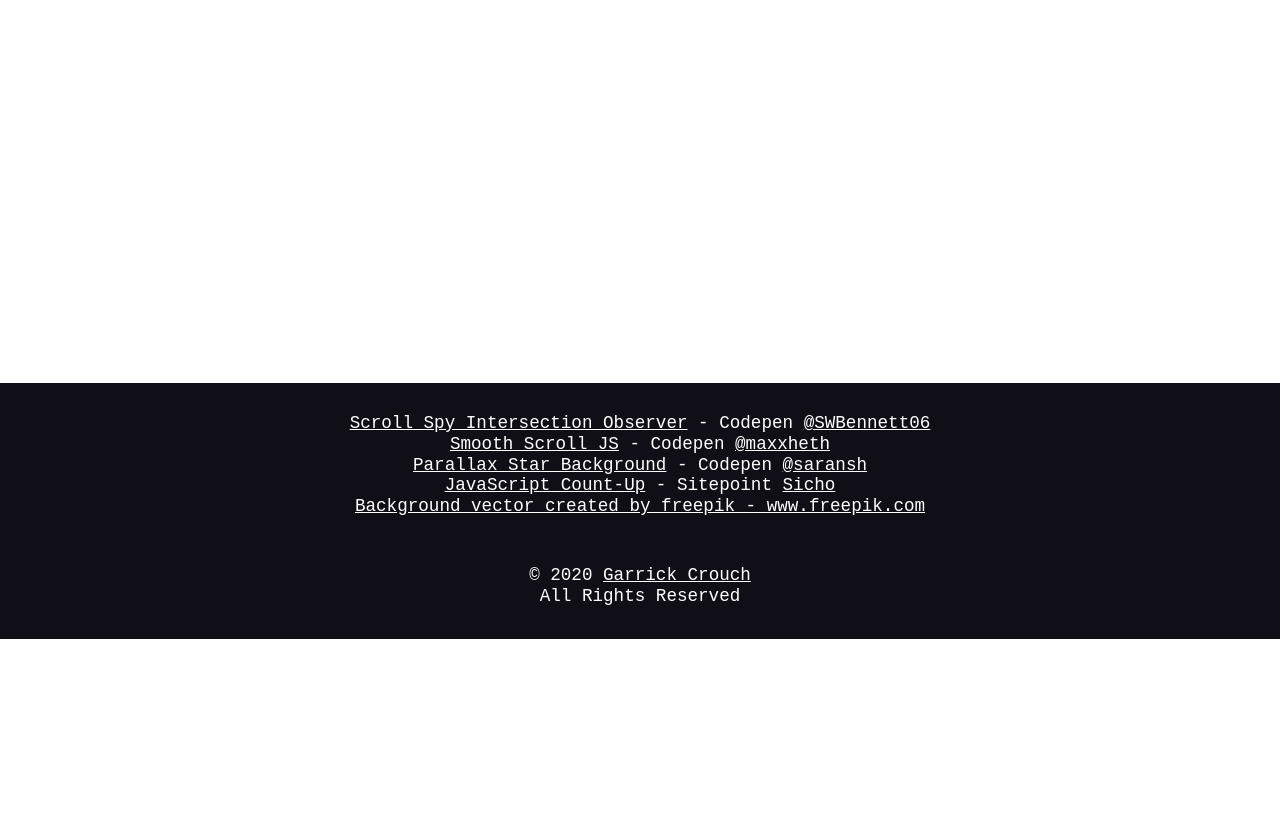
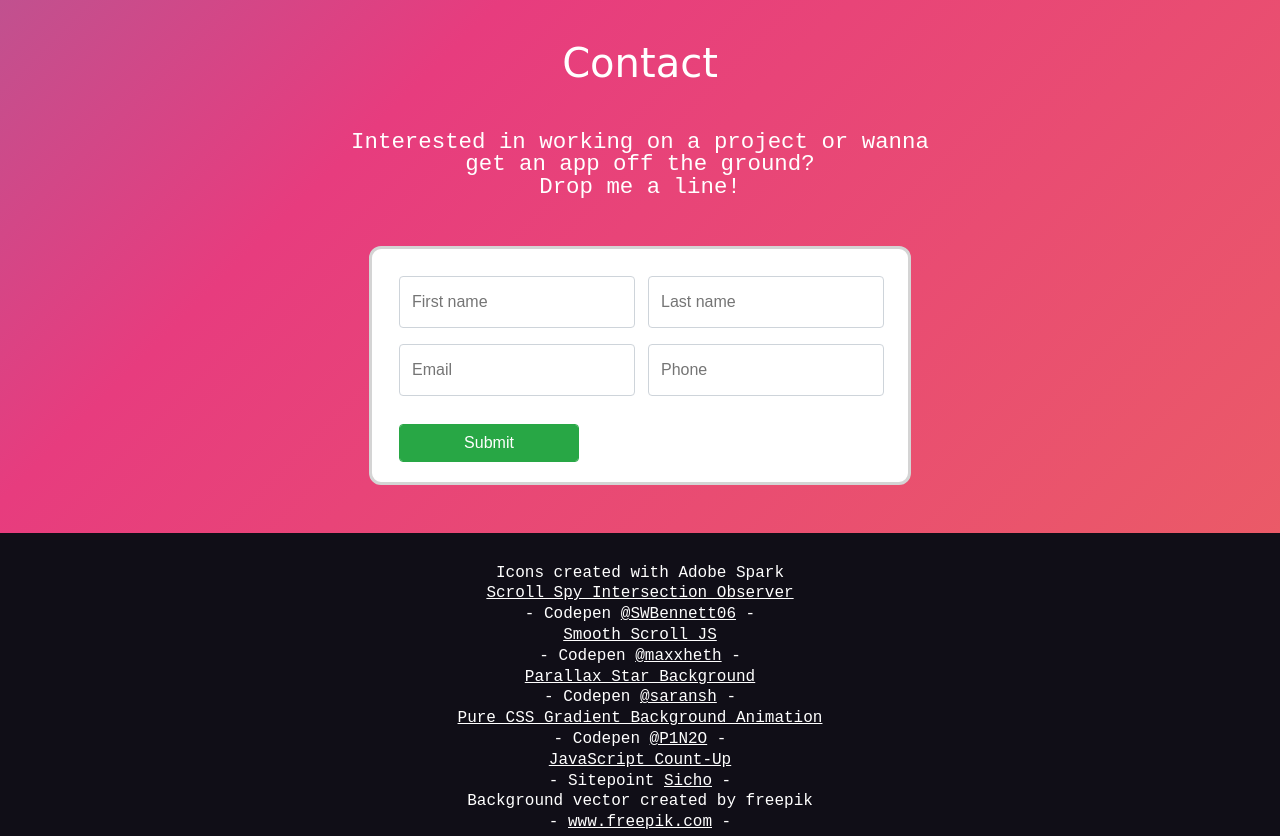
Before and after one commit to localpathcomp/localpathcomp.github.io, a plain HTML site: page index.html in a window 1280 px wide. Shown: the part 1420-2256 px from the top of the page. Before the commit the page ends 2059 px from the top, so only its background shows below. Drawn offline with Linux system fonts and the light colour scheme; a web font is replaced by a local one.

```diff
--- a/css/style.css
+++ b/css/style.css
@@ -185,6 +185,11 @@ nav {
     align-items: center;
 }
 
+.scrolling {
+    background: rgba(0, 0, 0, 0.75);
+    transition: background-color 0.5s ease;
+}
+
 nav ul {
     display: flex;
     list-style: none;
@@ -258,9 +263,19 @@ main {
     margin-bottom: 2rem;
 }
 
+.mb-3 {
+    margin-bottom: 3rem;
+}
+
 span.observe {
     top: 50%;
     left: 0;
+}
+
+.section-title {
+    font-family: 'Chango', cursive;
+    font-size: 2.5rem;
+    color: #fff;
 }
 
 
@@ -276,7 +291,7 @@ footer {
 footer a,
 footer p {
     color: #fff;
-    font-size: 1.1rem;
+    font-size: 1rem;
     line-height: 1.3rem;
 }
 
@@ -295,12 +310,6 @@ footer p {
     line-height: 1.5;
     text-align: center;
     margin: 160px 0 120px;
-}
-
-.landing h1 span:first-of-type,
-.about h2 {
-    font-family: 'Chango', cursive;
-    font-size: 2.5rem;
 }
 
 .planet-wrap {
@@ -546,6 +555,89 @@ div.spaceman-wrapper {
 
 /* contact */
 
+section.contact {
+    display: flex;
+    flex-flow: column wrap;
+    align-items: center;
+    padding-top: 112px;
+    background: linear-gradient(-45deg, #ee7752, #e73c7e, #23a6d5, #23d5ab);
+    background-size: 400% 400%;
+    animation: contact-gradient 15s ease infinite;
+}
+
+.contact p {
+    font-size: 1.4rem;
+    color: #fff;
+    line-height: 1.4rem;
+    font-family: monospace;
+    text-align: center;
+    width: 85%;
+    max-width: 620px;
+}
+
+@keyframes contact-gradient {
+    0% {
+        background-position: 0% 50%;
+    }
+    50% {
+        background-position: 100% 50%;
+    }
+    100% {
+        background-position: 0% 50%;
+    }
+}
+
+
+/* form */
+
+div.form-wrapper {
+    padding: 1.2rem;
+    border-radius: 12px;
+    background: #fff;
+    border: .2rem solid #d4d4d4;
+}
+
+form .col {
+    margin: .5rem;
+}
+
+.form-control {
+    display: block;
+    width: 90%;
+    height: calc(1.5em + .75rem + 2px);
+    padding: .375rem .75rem;
+    font-size: 1rem;
+    font-weight: 400;
+    line-height: 1.5;
+    color: #495057;
+    background-color: #fff;
+    background-clip: padding-box;
+    border: 1px solid #ced4da;
+    border-radius: .25rem;
+    transition: border-color .15s ease-in-out, box-shadow .15s ease-in-out;
+}
+
+form button {
+    margin-left: 8px;
+    margin-top: 20px;
+    width: 180px;
+    padding: .375rem .75rem;
+    font-size: 1rem;
+    font-weight: 400;
+    line-height: 1.5;
+    color: #fff;
+    background-color: #28a745;
+    background-clip: padding-box;
+    border: 1px solid #28a745;
+    border-radius: .25rem;
+    transition: border-color .15s ease-in-out, box-shadow .15s ease-in-out;
+}
+
+form button:hover {
+    background-color: #218838;
+    border-color: #1e7e34;
+}
+
 
 /* media queries */
 
@@ -558,6 +650,12 @@ div.spaceman-wrapper {
         top: 100px;
         left: 100px;
         transition: all 1s ease-in-out;
+    }
+}
+
+@media only screen and (max-width: 767px) {
+    div.form-wrapper {
+        max-width: 375px;
     }
 }
 
--- a/index.html
+++ b/index.html
@@ -16,9 +16,9 @@
 
 <body>
     <header>
-        <nav>
+        <nav id="navBar">
             <ul class="scroll-spy">
-                <li class="active">
+                <li class="active home">
                     <a href="#landing" class="scroll">Home</a>
                 </li>
                 <li>
@@ -30,10 +30,11 @@
             </ul>
         </nav>
     </header>
+    <div class="spot"></div>
     <main>
         <section id="landing" class="landing relative">
             <span class="observe absolute"></span>
-            <h1><span>Hi, I'm Garrick</span><br><span>A Web Developer</span></h1>
+            <h1><span class="section-title">Hi, I'm Garrick</span><br><span>A Web Developer</span></h1>
             <div class="planet-wrap">
                 <img class="img--planet" src="images/mars-landing-bg.png" width="100%" height="auto">
                 <div class="img--satellite">
@@ -51,7 +52,7 @@
             <section id="about" class="about mt-3">
                 <span class="observe absolute"></span>
                 <div class="relative">
-                    <h2>About</h2>
+                    <h2 class="section-title">About</h2>
                     <div class="absolute spaceman-wrapper">
                         <div class="relative">
                             <div class="img--spaceman-motion">
@@ -86,17 +87,41 @@
             <div id="stars2"></div>
             <div id="stars3"></div>
         </div>
-        <section id="contact" class="contact relative" style="height: 500px;">
+        <section id="contact" class="contact relative">
             <span class="observe absolute"></span>
-
+            <h2 class="section-title mt-3">Contact</h2>
+            <p class="mt-3">Interested in working on a project or wanna get an app off the ground?<br>Drop me a line!</p>
+            <div class="form-wrapper mt-3 mb-3">
+                <form class="fp-parse" action="https://app.designerswhocode.org/api/mail" method="POST">
+                    <div class="row">
+                        <div class="col">
+                            <input name="firstName" type="text" class="form-control" placeholder="First name">
+                        </div>
+                        <div class="col">
+                            <input name="lastName" type="text" class="form-control" placeholder="Last name">
+                        </div>
+                    </div>
+                    <div class="row">
+                        <div class="col">
+                            <input name="email" type="email" class="form-control" placeholder="Email">
+                        </div>
+                        <div class="col">
+                            <input name="phone" type="tel" class="form-control" placeholder="Phone">
+                        </div>
+                    </div>
+                    <button name="submit" type="submit">Submit</button>
+                </form>
+            </div>
         </section>
     </main>
     <footer>
-        <p><a href="https://codepen.io/SWBennett06/pen/bLEjJR" target="_blank">Scroll Spy Intersection Observer</a> - Codepen <a href="https://codepen.io/SWBennett06" target="_blank">@SWBennett06</a></p>
-        <p><a href="https://codepen.io/maxxheth/pen/oVYRdm" target="_blank">Smooth Scroll JS</a> - Codepen <a href="https://codepen.io/maxxheth" target="_blank">@maxxheth</a></p>
-        <p><a href="https://codepen.io/saransh/pen/BKJun" target="_blank">Parallax Star Background</a> - Codepen <a href="https://codepen.io/saransh">@saransh</a></p>
-        <p><a href="https://www.sitepoint.com/community/t/count-up-script-from-a-given-date/39460">JavaScript Count-Up</a> - Sitepoint <a href="https://www.sitepoint.com/community/u/Sicho" target="_blank">Sicho</a></p>
-        <p><a href="https://www.freepik.com/free-photos-vectors/background" target="_blank">Background vector created by freepik - www.freepik.com</a></p>
+        <p>Icons created with Adobe Spark</p>
+        <p><a href="https://codepen.io/SWBennett06/pen/bLEjJR" target="_blank">Scroll Spy Intersection Observer</a><br>- Codepen <a href="https://codepen.io/SWBennett06" target="_blank">@SWBennett06</a> -</p>
+        <p><a href="https://codepen.io/maxxheth/pen/oVYRdm" target="_blank">Smooth Scroll JS</a><br> - Codepen <a href="https://codepen.io/maxxheth" target="_blank">@maxxheth</a> -</p>
+        <p><a href="https://codepen.io/saransh/pen/BKJun" target="_blank">Parallax Star Background</a><br> - Codepen <a href="https://codepen.io/saransh">@saransh</a> -</p>
+        <p><a href="https://codepen.io/P1N2O/pen/pyBNzX" target="_blank">Pure CSS Gradient Background Animation</a><br> - Codepen <a href="https://codepen.io/P1N2O" target="_blank">@P1N2O</a> -</p>
+        <p><a href="https://www.sitepoint.com/community/t/count-up-script-from-a-given-date/39460">JavaScript Count-Up</a><br> - Sitepoint <a href="https://www.sitepoint.com/community/u/Sicho" target="_blank">Sicho</a> -</p>
+        <p>Background vector created by freepik<br> - <a href="https://www.freepik.com/free-photos-vectors/background" target="_blank">www.freepik.com</a> -</p>
         <p class="copyright mt-3 mb-2">&copy; <span></span> <a href="/">Garrick Crouch</a><br>All Rights Reserved</p>
     </footer>
     <script type="module" src="js/app.js?v=0.1.0"></script>
--- a/js/scrollSpy.js
+++ b/js/scrollSpy.js
@@ -23,6 +23,33 @@ const scrollSpy = () => {
     sections.forEach((el, i) => {
         intersectionObserver.observe(sections[i]);
     })
+    const navBar = document.getElementById('navBar');
+    const spot = document.querySelector('.spot');
+    const handleScroll = entries => {
+        const spotIsVisible = entries[0].isIntersecting;
+        if (spotIsVisible) {
+            navBar.style.background = "rgba(0,0,0,0)";
+            navBar.addEventListener('transitionend', () => {
+                navBar.classList.remove('scrolling');
+            }, {
+                capture: false,
+                once: true,
+                passive: false
+            });
+        } else {
+            navBar.style.background = "rgba(0,0,0,0.75)";
+            navBar.classList.add('scrolling');
+        }
+
+    };
+
+    const options = {
+        root: null,
+        rootMargin: "0px",
+        threshhold: 0
+    };
+    const observer = new IntersectionObserver(handleScroll, options);
+    observer.observe(spot);
 }
 
 export default scrollSpy;
```
